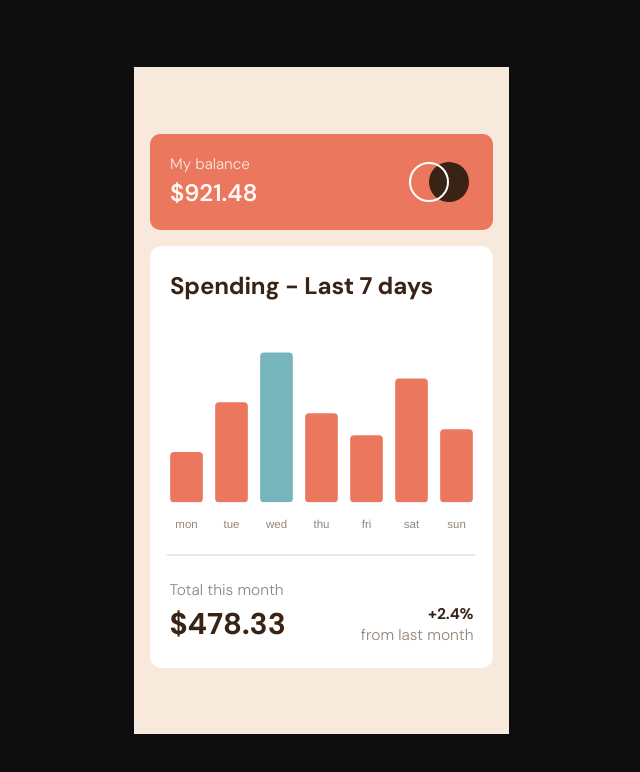
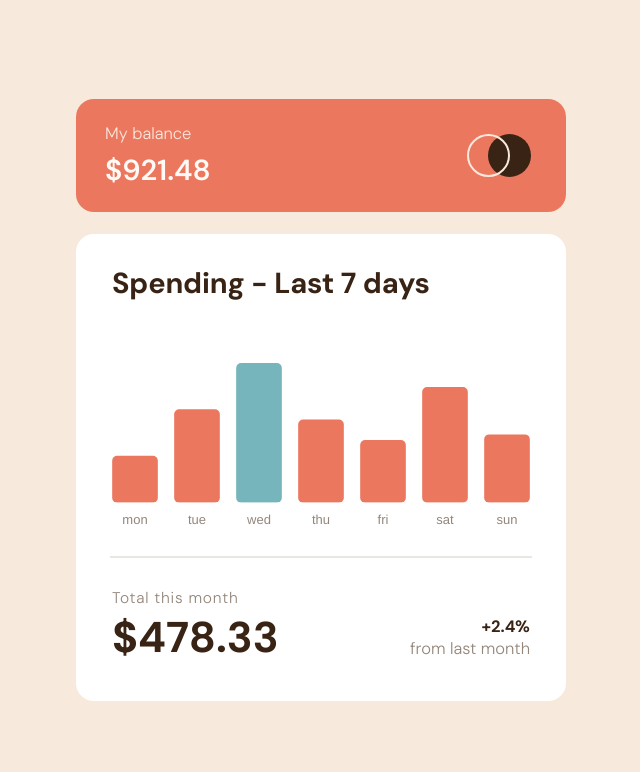
Before and after one commit to sjohnston82/expenses-chart-component, a Next.js app: page / in a window 1280 px wide. Shown: the top 772 px of the page, without its empty margins (319-959 px from the left). Built offline with nearby package versions, Linux system fonts and the light colour scheme.

Commit message:
desktop styling complete

```diff
--- a/src/app/_components/BalanceContainer.tsx
+++ b/src/app/_components/BalanceContainer.tsx
@@ -2,16 +2,18 @@ import React from 'react'
 
 const BalanceContainer = () => {
   return (
-    <div className="bg-soft-red  w-full flex py-[19px] px-[20.5px] rounded-[10px] justify-between">
-      <div className="flex flex-col gap-[2px] ">
-        <p className="text-cream text-[15.25px] font-light ">My balance</p>
-        <p className="text-[24px] text-very-pale-orange font-semibold -mt-[2px] ">
+    <div className="bg-soft-red  w-full flex py-[19px] px-[20.5px] lg:px-[29px] lg:py-[19px] lg:rounded-[18px] rounded-[10px] justify-between">
+      <div className="flex flex-col gap-[2px] lg:gap-[5px] lg:mt-[3px]">
+        <p className="text-cream text-[15.25px] lg:text-[16.5px] font-light lg:mt-[1px] ">
+          My balance
+        </p>
+        <p className="text-[24px] lg:text-[29px] text-very-pale-orange font-semibold -mt-[2px] ">
           $921.48
         </p>
       </div>
       <div className="relative flex items-center">
-        <span className="border-white absolute right-[23px] border-2 z-10 bg-transparent rounded-full h-10 w-10"></span>
-        <span className="rounded-full absolute h-10 w-10 right-[3px] z-0 bg-dark-brown"></span>
+        <span className="border-cream absolute right-[23px] lg:right-[27px] border-2 z-10 bg-transparent rounded-full h-10 w-10 lg:h-[43px] lg:w-[43px]"></span>
+        <span className="rounded-full absolute h-10 w-10 right-[3px] lg:right-[6px] z-0 bg-dark-brown lg:h-[43px] lg:w-[43px]"></span>
       </div>
     </div>
   );
--- a/src/app/_components/Chart.tsx
+++ b/src/app/_components/Chart.tsx
@@ -14,7 +14,14 @@ import {
   ChartEvent,
 } from "chart.js";
 import { Bar } from "react-chartjs-2";
-// import ChartDataLabels from "chartjs-plugin-datalabels";
+
+function getWindowSize() {
+  if (typeof window !== "undefined") {
+    const { innerWidth, innerHeight } = window;
+    return { innerWidth, innerHeight };
+  }
+  return { innerWidth: 0, innerHeight: 0 }; // Default values when executed in a non-browser environment
+}
 
 type ChartData = {
   day: string;
@@ -42,7 +49,6 @@ ChartJS.register(
   Tooltip,
   Legend
 );
-// ChartJS.register(ChartDataLabels);
 
 declare module "chart.js" {
   interface TooltipPositionerMap {
@@ -50,12 +56,20 @@ declare module "chart.js" {
   }
 }
 
+const Chart = () => {
+  const [chartData, setChartData] = useState<ChartData[]>([]);
+  const [windowSize, setWindowSize] = useState(getWindowSize());
+  const labels = chartData.map((d) => d.day);
+
   ChartJS.defaults.color = "hsl(28, 10%, 53%)";
-
   ChartJS.defaults.font.size = 11.5;
   ChartJS.defaults.font.weight = "300";
 
-export const options = {
+  const tickPadding = windowSize.innerWidth < 1024 ? 8 : 2;
+  const fontSize = windowSize.innerWidth < 1024 ? 11.5 : 13;
+
+
+  const options = {
     // turn cursor to point if chartElement (bar) is hovered by targeting the css of the event
     onHover: (event: ChartEvent, chartElement: string | any[]) => {
       if (Array.isArray(chartElement) && chartElement.length > 0) {
@@ -119,7 +133,10 @@ export const options = {
           display: false,
         },
         ticks: {
-        padding: 8, // Increase the padding between bars and labels
+          padding: tickPadding, // Increase the padding between bars and labels
+          font: {
+            size: fontSize
+          }
         },
       },
     },
@@ -132,10 +149,6 @@ export const options = {
     maintainAspectRatio: false,
   };
 
-const Chart = () => {
-  const [chartData, setChartData] = useState<ChartData[]>([]);
-  const labels = chartData.map((d) => d.day);
-
   const fetchData = () => {
     import("../../../data.json").then((data) => {
       setChartData(data.default);
@@ -144,6 +157,20 @@ const Chart = () => {
 
   useEffect(() => {
     fetchData();
+
+    function handleWindowResize() {
+      const newWindowSize = getWindowSize();
+      setWindowSize(newWindowSize);
+    }
+
+    // Initial calculation
+    handleWindowResize();
+
+    window.addEventListener("resize", handleWindowResize);
+
+    return () => {
+      window.removeEventListener("resize", handleWindowResize);
+    };
   }, []);
 
   const backgroundColors = chartData.map((c) => {
@@ -170,16 +197,18 @@ const Chart = () => {
           return c.amount;
         }),
         backgroundColor: backgroundColors,
-        borderRadius: 4,
+        borderRadius: windowSize.innerWidth < 1024 ? 4 : 5,
         hoverBackgroundColor: hoverBackgroundColors,
         borderSkipped: false,
-        barThickness: 32,
+        barThickness: windowSize.innerWidth < 1024 ? 32 : 45,
         color:
           "hsl(25.090909090909097, 47.41379310344826%, 45.490196078431374%)",
       },
     ],
   };
-  return <Bar options={options} data={data} className="h-[220px]" />;
+  return (
+    <Bar options={options} data={data} className="h-[220px] lg:max-h-[198px]" />
+  );
 };
 
 export default Chart;
--- a/src/app/_components/ChartContainer.tsx
+++ b/src/app/_components/ChartContainer.tsx
@@ -6,14 +6,17 @@ import MonthlyTotal from "./MonthlyTotal";
 const ChartContainer = () => {
 
   return (
-    <div className="bg-white w-full rounded-xl mt-4  py-[22px] ">
-      <h1 className="text-[24px] font-bold px-[20.5px] text-dark-brown tracking-[-.0065em]">
+    <div className="bg-white w-full rounded-xl mt-4 lg:mt-[22px] py-[22px] lg:py-[28px] lg:rounded-[18px]">
+      <h1 className="text-[24px] font-bold px-[20.5px] lg:text-[29px] text-dark-brown tracking-[-.0065em] lg:px-[36px]">
         Spending - Last 7 days
       </h1>
-      <div className="pt-4 pb-[14px] px-[14px]">
+      <div className="pt-4 pb-[14px] px-[14px] lg:px-[28px] lg:mb-[12px] lg:pt-[27px]">
         <Chart />
       </div>
-      <hr className="w-[90%] h-[2px] bg-medium-brown border-0 mx-auto opacity-20" />
+
+
+      <hr className="w-[86%] h-[2px] bg-medium-brown border-0 mx-auto opacity-20 " />
+
       <MonthlyTotal />
     </div>
   );
--- a/src/app/_components/Container.tsx
+++ b/src/app/_components/Container.tsx
@@ -10,10 +10,14 @@ type ChartData = {
 
 const Container = () => {
 
-  return <div className="w-[375px] h-[667px] px-4 py-[67px] bg-cream">
-    <BalanceContainer />
-    <ChartContainer />
-  </div>;
+  return (
+    <div className="w-[375px] h-[667px] px-4 py-[67px] bg-cream lg:w-[1308px] lg:grid lg:place-items-center lg:h-[100dvh]">
+      <div className="lg:w-[490px] lg:min-h-[600px] lg:flex lg:flex-col lg:gap-0">
+        <BalanceContainer />
+        <ChartContainer />
+      </div>
+    </div>
+  );
 };
 
 export default Container;
--- a/src/app/_components/MonthlyTotal.tsx
+++ b/src/app/_components/MonthlyTotal.tsx
@@ -2,16 +2,16 @@ import React from "react";
 
 const MonthlyTotal = () => {
   return (
-    <div className="text-dark-brown pt-[25px] pr-[19px] pl-[20px] flex justify-between">
-      <div className="flex flex-col gap-[-10px]mt-[1px]">
-        <p className="text-[15.5px] font-light text-medium-brown leading-tight">
+    <div className="text-dark-brown pt-[25px] pr-[19px] pl-[20px] lg:pb-1 flex justify-between lg:pt-[30px] lg:px-[36px] ">
+      <div className="flex flex-col gap-[-10px] mt-[1px] lg:gap-0 ">
+        <p className="text-[15.5px]  font-light lg:-mb-[1px] text-medium-brown leading-tight lg:tracking-wider">
           Total this month
         </p>
-        <p className="text-[30px] font-bold">$478.33</p>
+        <p className="text-[30px] lg:text-[43px] lg:-mt-[3px] font-bold">$478.33</p>
       </div>
-      <div className="flex flex-col items-end justify-end ">
-        <p className="font-bold leading-tight text-[15.5px]">+2.4%</p>
-        <p className="text-[15.5px] font-light text-medium-brown leading-[1.35]">
+      <div className="flex flex-col items-end justify-end lg:-mb-[-9px]">
+        <p className="font-bold leading-tight text-[15.5px]  lg:text-[16.5px]">+2.4%</p>
+        <p className="text-[15.5px] font-light text-medium-brown leading-[1.35] lg:text-[16.5px]">
           from last month
         </p>
       </div>
```
Lines whose indentation alone changed are shown as unchanged.
